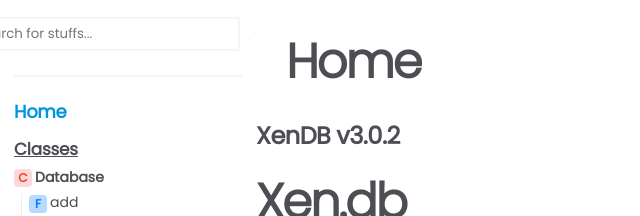
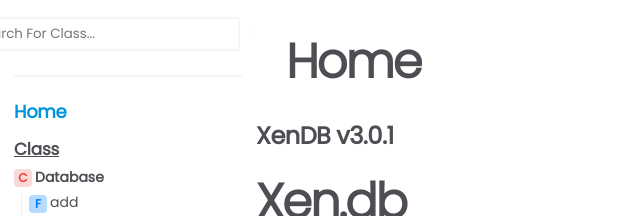
Before and after one commit to helloreindev/xen.db, a website: page docs/index.html in a window 1280 px wide. Shown: the top 216 px of the page, 0-640 px from the left. Drawn offline with nearby package versions, Linux system fonts and the light colour scheme.

Commit message:
Update home page

```diff
--- a/docs/index.html
+++ b/docs/index.html
@@ -23,14 +23,14 @@
     <nav class="navbar">
         <div class="utilities">
             <div id="search">
-                <input type="text" id="search-box" placeholder="Search for stuffs..."><br>
+                <input type="text" id="search-box" placeholder="Search For Class..."><br>
                 <div id="search-results" style="display: none;"></div>
             </div>
             <button class="theme" data-theme="light"><i class="fas fa-moon"></i></button>
         </div>
         <hr>
         <h4><a href="index.html">Home</a></h4>
-        <h5 class="no-bottom must-underline">Classes</h5>
+        <h5 class="no-bottom must-underline">Class</h5>
         <ul>
             <li><span class="small-icon C">C</span><b><a href="Database.html">Database</a></b>
                 <ul class="has-class-methods">
@@ -103,7 +103,7 @@
 
 
 
-        <h3>XenDB v3.0.2</h3>
+        <h3>XenDB v3.0.1</h3>
 
 
 
```
